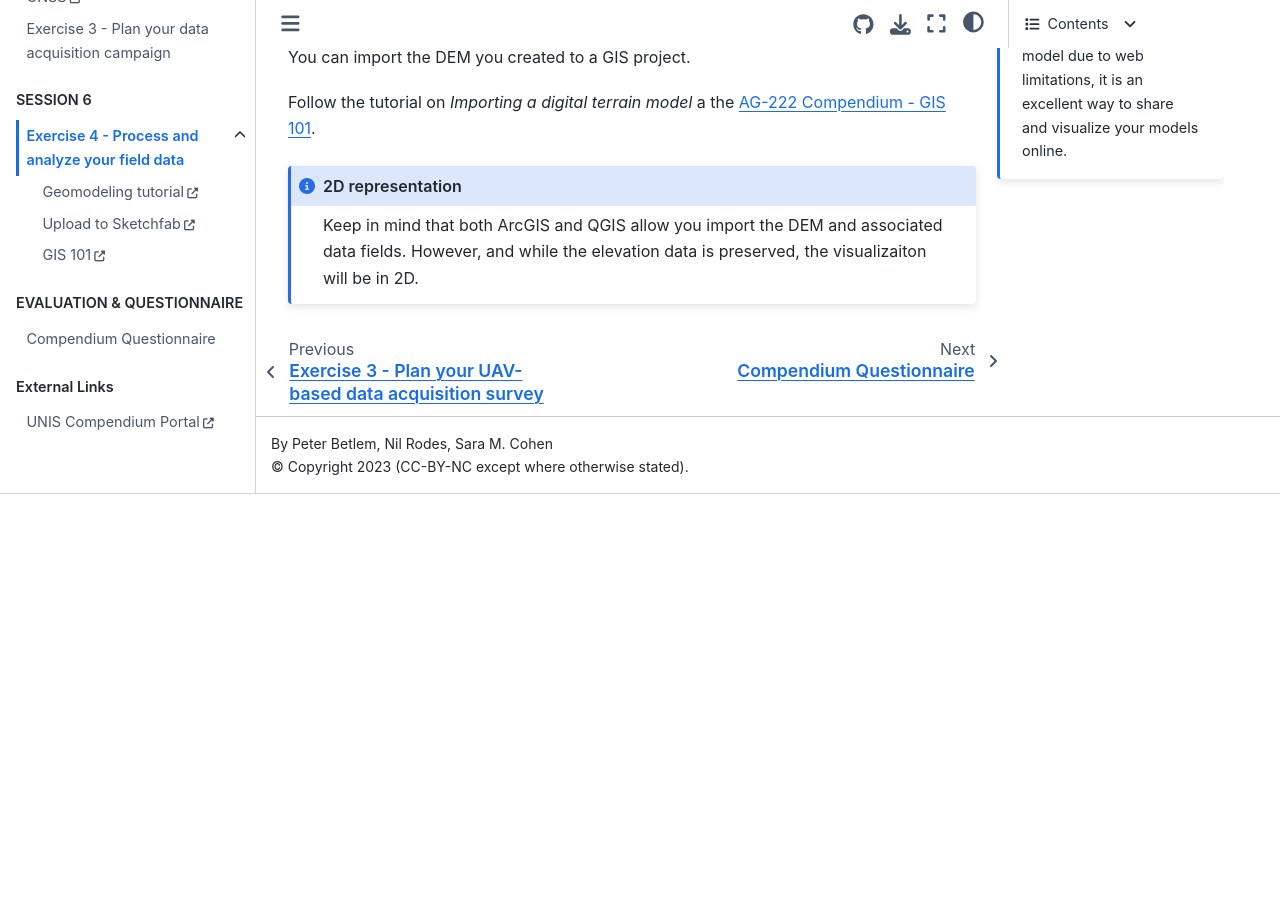
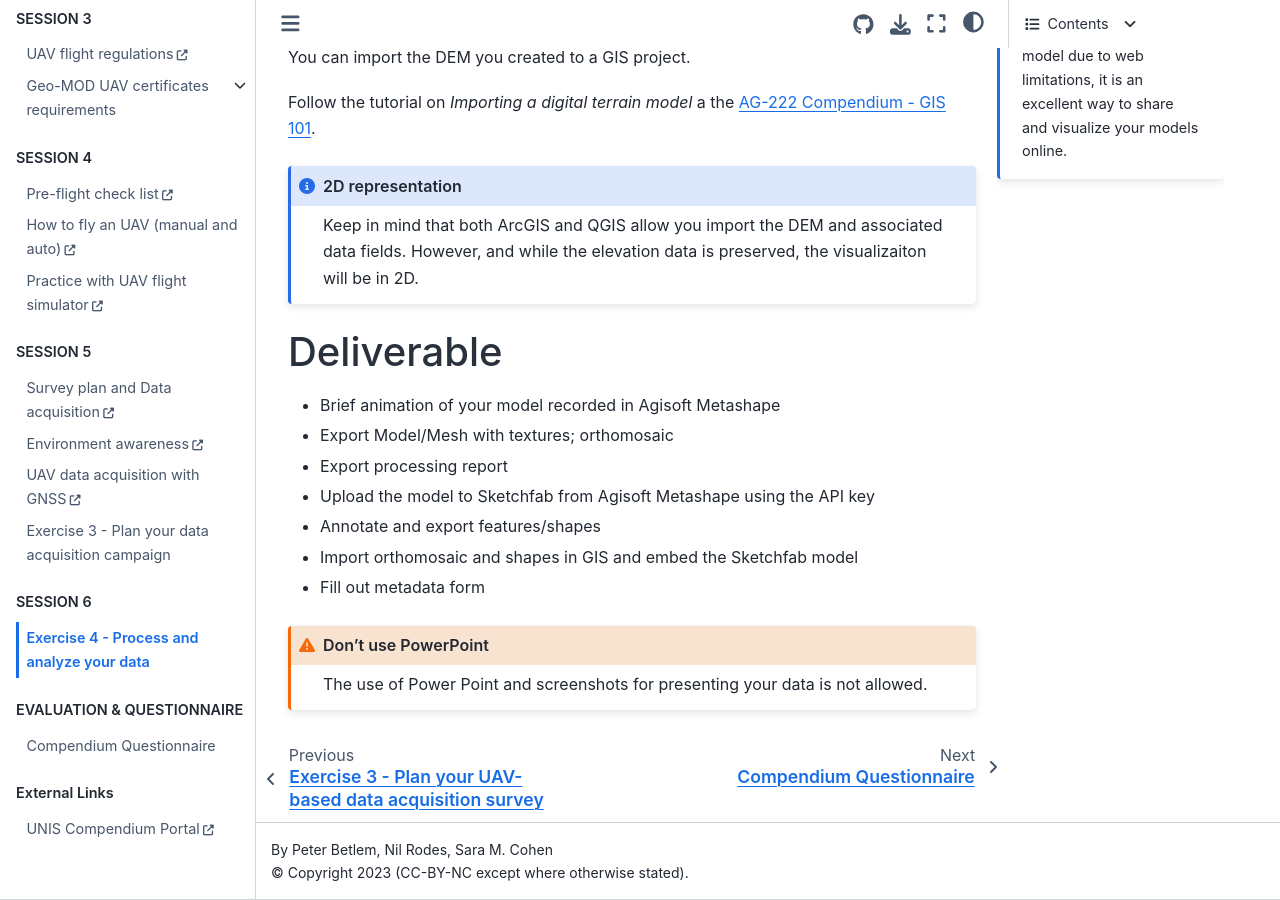
Before and after one commit to UNISvalbard/Geo-MOD, a Jupyter Book: the page built from content/lessons/data_process_exercise/data_process.md, in a window 1280 px wide and 900 px high, scrolled down 3165 px. Built offline with Jupyter Book 1.0.4 settings and Sphinx 7.4.7 and the Sphinx Book theme 1.1.4, drawn with Linux system fonts in a browser that asks for light colours; before the commit the page ends 3659 px from its top, so only the background shows below that.

Commit message:
deliverable

````diff
--- a/content/lessons/data_process_exercise/data_process.md
+++ b/content/lessons/data_process_exercise/data_process.md
@@ -139,3 +139,18 @@ Follow the tutorial on _Importing a digital terrain model_ a the [AG-222 Compend
 
 Keep in mind that both  ArcGIS and QGIS allow you import the DEM and associated data fields. However, and while the elevation data is preserved, the visualizaiton will be in 2D.
 ```
+
+# Deliverable
+- Brief animation of your model recorded in Agisoft Metashape
+- Export Model/Mesh with textures; orthomosaic
+- Export processing report
+- Upload the model to Sketchfab from Agisoft Metashape using the API key
+- Annotate and export features/shapes
+- Import orthomosaic and shapes in GIS and embed the Sketchfab model
+- Fill out metadata form
+
+```{admonition} Don't use PowerPoint
+:class: warning
+
+The use of Power Point and screenshots for presenting your data is not allowed.
+```
````
